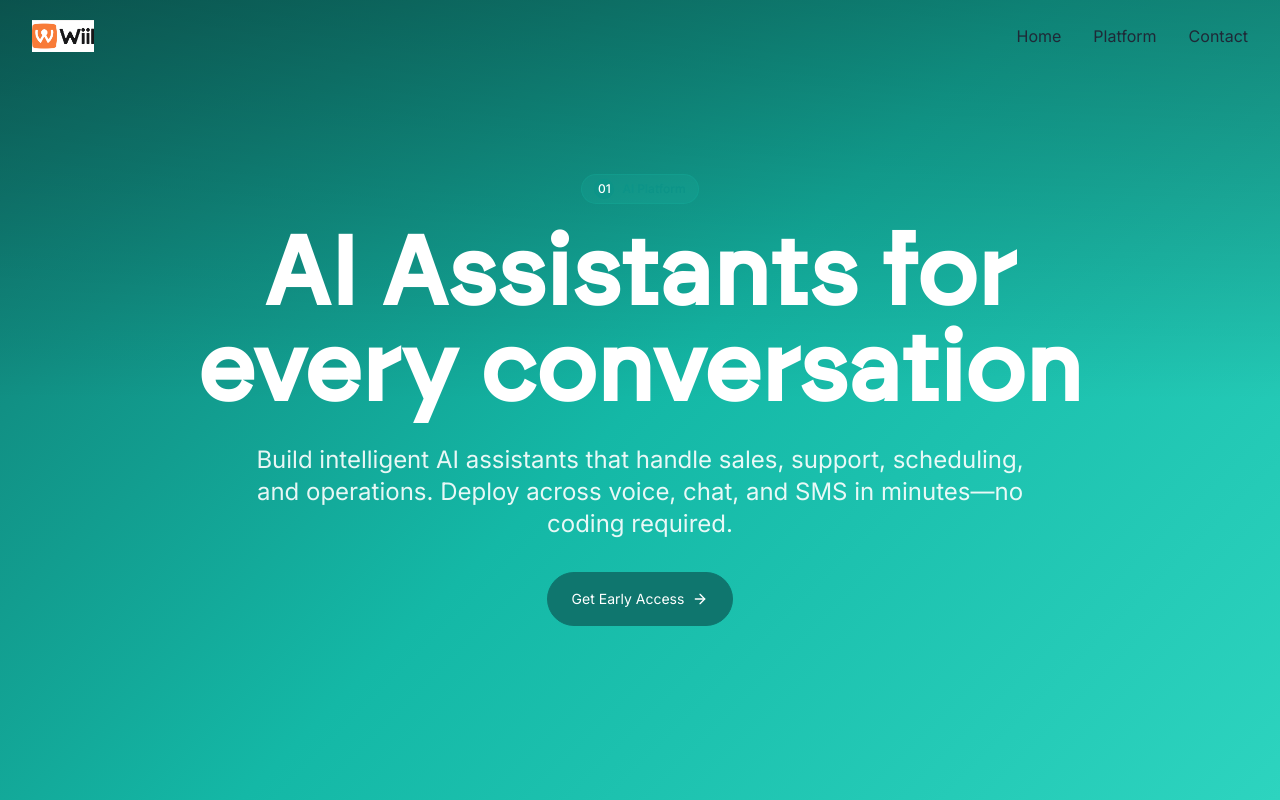
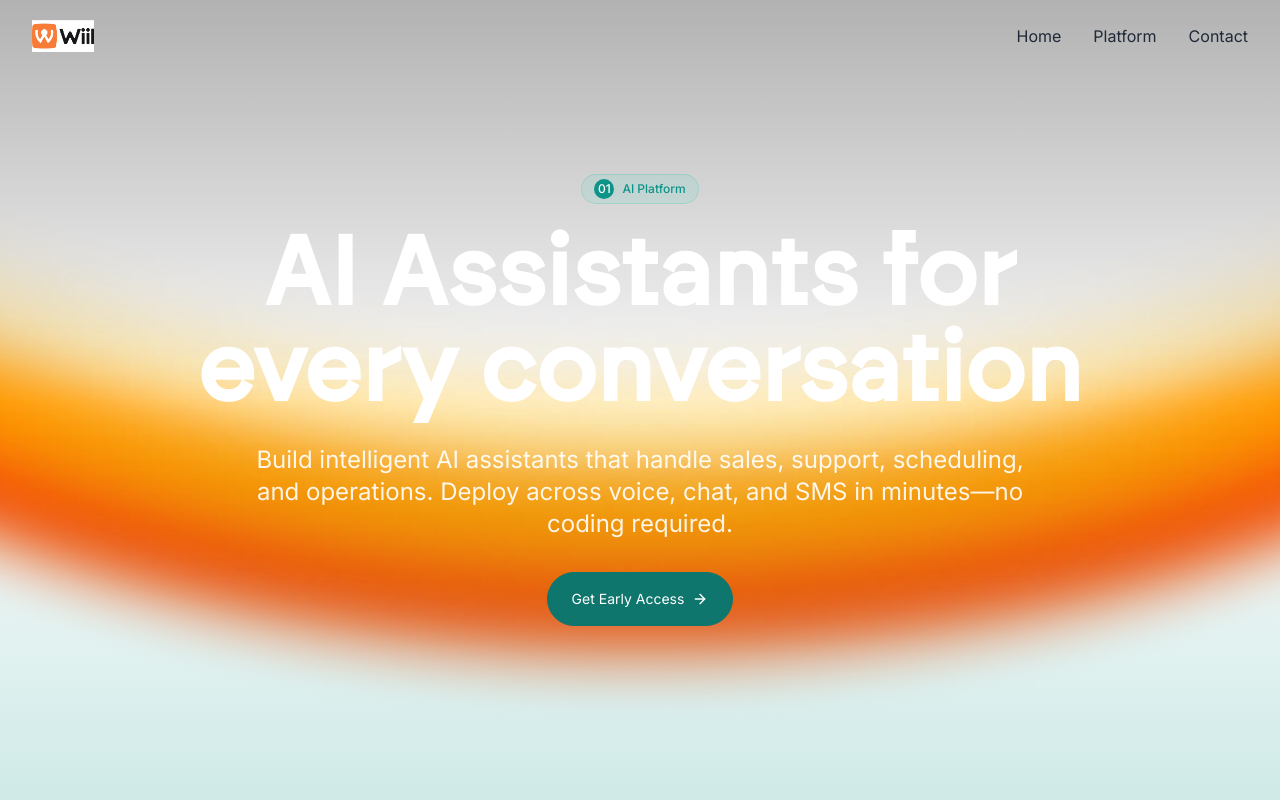
Before and after one commit to Sabamose/Wiil-Web_Brand-V2, a React (Vite) app: page / in a window 1280 px wide. Shown: the top 800 px of the page. Built offline with nearby package versions, Linux system fonts and the light colour scheme; a web font is replaced by a local one.

Commit message:
Update hero gradient
Updated the hero gradient to blend teal-600 (20% opacity) at the bottom, a transparent middle section, and white (95% opacity) at the top, creating a sunrise/ambient lighting effect.
-edited src/components/Hero.tsx

```diff
--- a/src/components/Hero.tsx
+++ b/src/components/Hero.tsx
@@ -31,10 +31,9 @@ const Hero = () => {
     >
       <div
         className="absolute inset-0 bg-cover bg-center bg-no-repeat"
-        style={{
-          backgroundImage: "linear-gradient(135deg, #0f766e 0%, #14b8a6 50%, #2dd4bf 100%)"
-        }}
+        style={{ backgroundImage: "url('/Header-background.webp')" }}
       />
+      <div className="absolute inset-0 bg-gradient-to-t from-teal-600/20 via-transparent to-white/95" />
       <div className="absolute inset-0 bg-gradient-to-b from-black/30 via-transparent to-transparent" />
 
       <div className="relative z-10 text-center px-4 sm:px-6 lg:px-8 max-w-6xl mx-auto">
```
